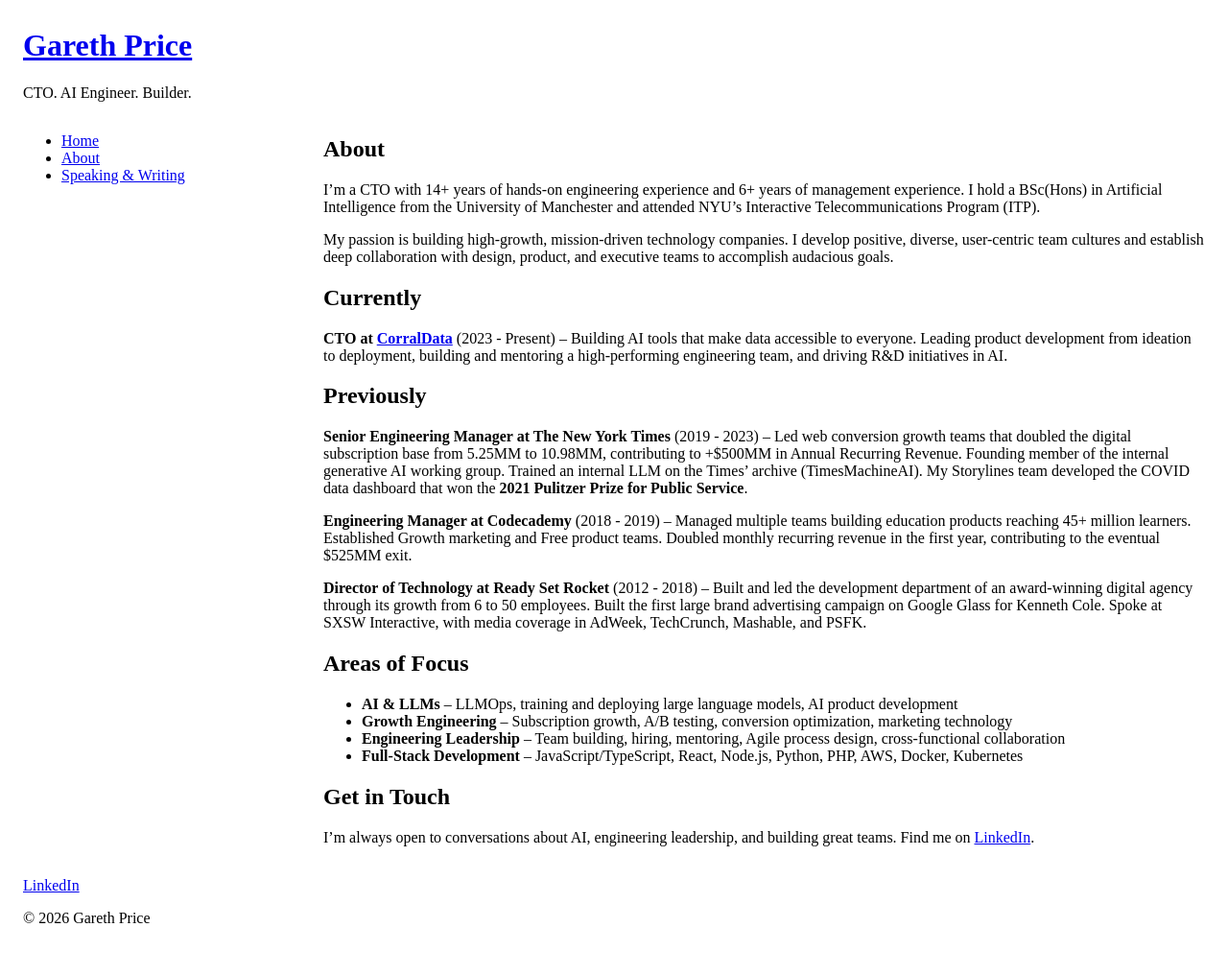
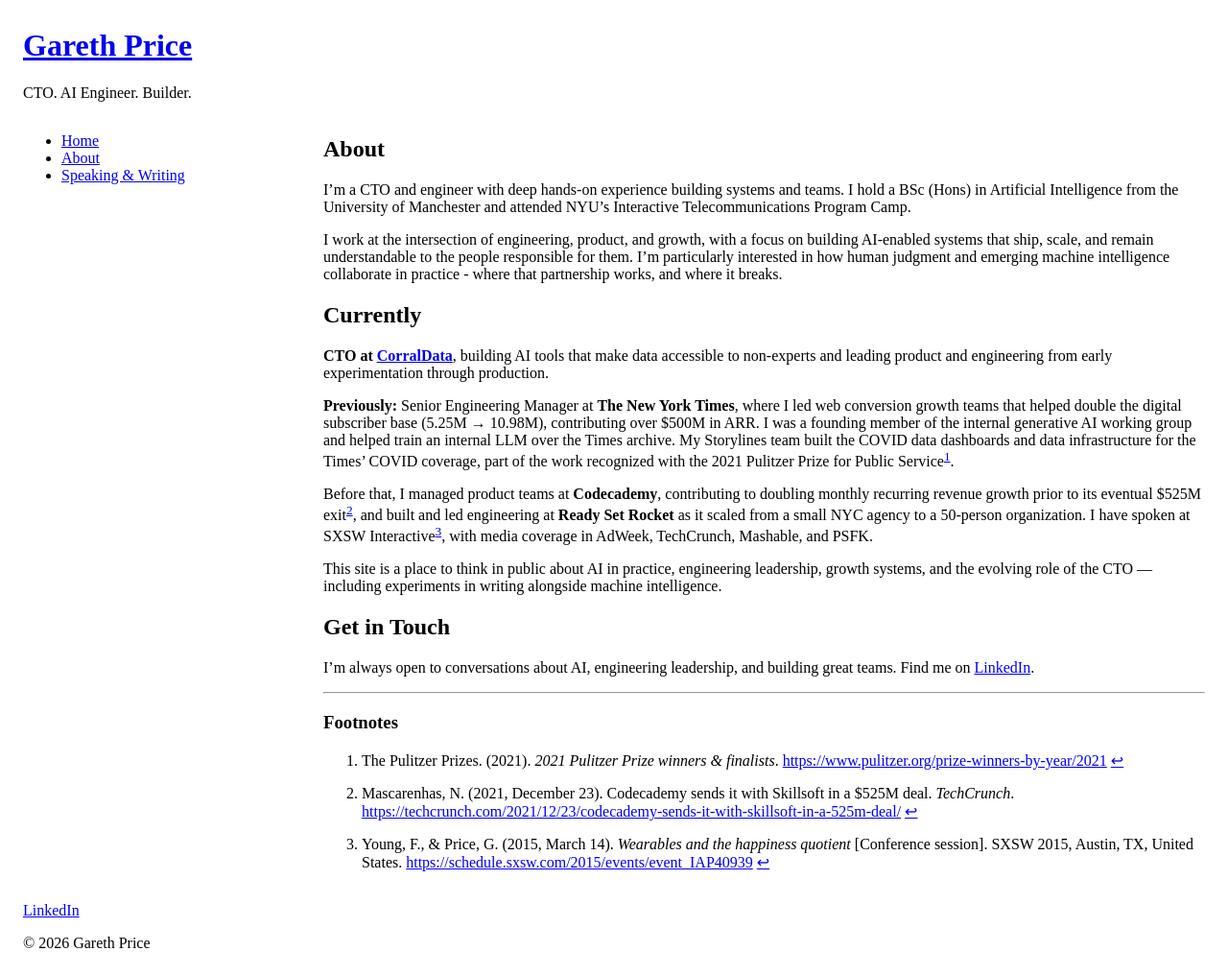
Before and after one commit to garethsprice/blog, a Jekyll site: the page built from about.md, in a window 1280 px wide. Shown: the whole page at 96% size. Built offline with Jekyll 4.4.1, drawn with Linux system fonts in a browser that asks for light colours; before the commit the page ends 990 px from its top, so only the background shows below that.

Commit message:
Revise 'About' section to enhance clarity and detail on professional experience, focusing on AI and engineering leadership, and update formatting for improved readability.

```diff
--- a/about.md
+++ b/about.md
@@ -4,29 +4,28 @@
 permalink: /about/
 ---
 
-I'm a CTO with 14+ years of hands-on engineering experience and 6+ years of management experience. I hold a BSc(Hons) in Artificial Intelligence from the University of Manchester and attended NYU's Interactive Telecommunications Program (ITP).
+I’m a CTO and engineer with deep hands-on experience building systems and teams. I hold a BSc (Hons) in Artificial Intelligence from the University of Manchester and attended NYU’s Interactive Telecommunications Program Camp.
 
-My passion is building high-growth, mission-driven technology companies. I develop positive, diverse, user-centric team cultures and establish deep collaboration with design, product, and executive teams to accomplish audacious goals.
+I work at the intersection of engineering, product, and growth, with a focus on building AI-enabled systems that ship, scale, and remain understandable to the people responsible for them. I’m particularly interested in how human judgment and emerging machine intelligence collaborate in practice - where that partnership works, and where it breaks.
 
 ## Currently
 
-**CTO at [CorralData](https://www.corraldata.com)** (2023 - Present) -- Building AI tools that make data accessible to everyone. Leading product development from ideation to deployment, building and mentoring a high-performing engineering team, and driving R&D initiatives in AI.
+**CTO at [CorralData](https://www.corraldata.com)**, building AI tools that make data accessible to non-experts and leading product and engineering from early experimentation through production.
 
-## Previously
+**Previously:** Senior Engineering Manager at **The New York Times**, where I led web conversion growth teams that helped double the digital subscriber base (5.25M → 10.98M), contributing over $500M in ARR. I was a founding member of the internal generative AI working group and helped train an internal LLM over the Times archive. My Storylines team built the COVID data dashboards and data infrastructure for the Times’ COVID coverage, part of the work recognized with the 2021 Pulitzer Prize for Public Service[^1].
 
-**Senior Engineering Manager at The New York Times** (2019 - 2023) -- Led web conversion growth teams that doubled the digital subscription base from 5.25MM to 10.98MM, contributing to +$500MM in Annual Recurring Revenue. Founding member of the internal generative AI working group. Trained an internal LLM on the Times' archive (TimesMachineAI). My Storylines team developed the COVID data dashboard that won the **2021 Pulitzer Prize for Public Service**.
+Before that, I managed product teams at **Codecademy**, contributing to doubling monthly recurring revenue growth prior to its eventual $525M exit[^2], and built and led engineering at **Ready Set Rocket** as it scaled from a small NYC agency to a 50-person organization. I have spoken at SXSW Interactive[^3], with media coverage in AdWeek, TechCrunch, Mashable, and PSFK.
 
-**Engineering Manager at Codecademy** (2018 - 2019) -- Managed multiple teams building education products reaching 45+ million learners. Established Growth marketing and Free product teams. Doubled monthly recurring revenue in the first year, contributing to the eventual $525MM exit.
-
-**Director of Technology at Ready Set Rocket** (2012 - 2018) -- Built and led the development department of an award-winning digital agency through its growth from 6 to 50 employees. Built the first large brand advertising campaign on Google Glass for Kenneth Cole. Spoke at SXSW Interactive, with media coverage in AdWeek, TechCrunch, Mashable, and PSFK.
-
-## Areas of Focus
-
-- **AI & LLMs** -- LLMOps, training and deploying large language models, AI product development
-- **Growth Engineering** -- Subscription growth, A/B testing, conversion optimization, marketing technology
-- **Engineering Leadership** -- Team building, hiring, mentoring, Agile process design, cross-functional collaboration
-- **Full-Stack Development** -- JavaScript/TypeScript, React, Node.js, Python, PHP, AWS, Docker, Kubernetes
+This site is a place to think in public about AI in practice, engineering leadership, growth systems, and the evolving role of the CTO — including experiments in writing alongside machine intelligence.
 
 ## Get in Touch
 
 I'm always open to conversations about AI, engineering leadership, and building great teams. Find me on [LinkedIn](https://www.linkedin.com/in/garethsprice).
+
+<hr />
+
+### Footnotes
+
+[^1]: The Pulitzer Prizes. (2021). *2021 Pulitzer Prize winners & finalists*. [https://www.pulitzer.org/prize-winners-by-year/2021](https://www.pulitzer.org/prize-winners-by-year/2021)
+[^2]: Mascarenhas, N. (2021, December 23). Codecademy sends it with Skillsoft in a $525M deal. *TechCrunch*. [https://techcrunch.com/2021/12/23/codecademy-sends-it-with-skillsoft-in-a-525m-deal/](https://techcrunch.com/2021/12/23/codecademy-sends-it-with-skillsoft-in-a-525m-deal/)
+[^3]: Young, F., & Price, G. (2015, March 14). *Wearables and the happiness quotient* [Conference session]. SXSW 2015, Austin, TX, United States. [https://schedule.sxsw.com/2015/events/event_IAP40939](https://schedule.sxsw.com/2015/events/event_IAP40939)
```
